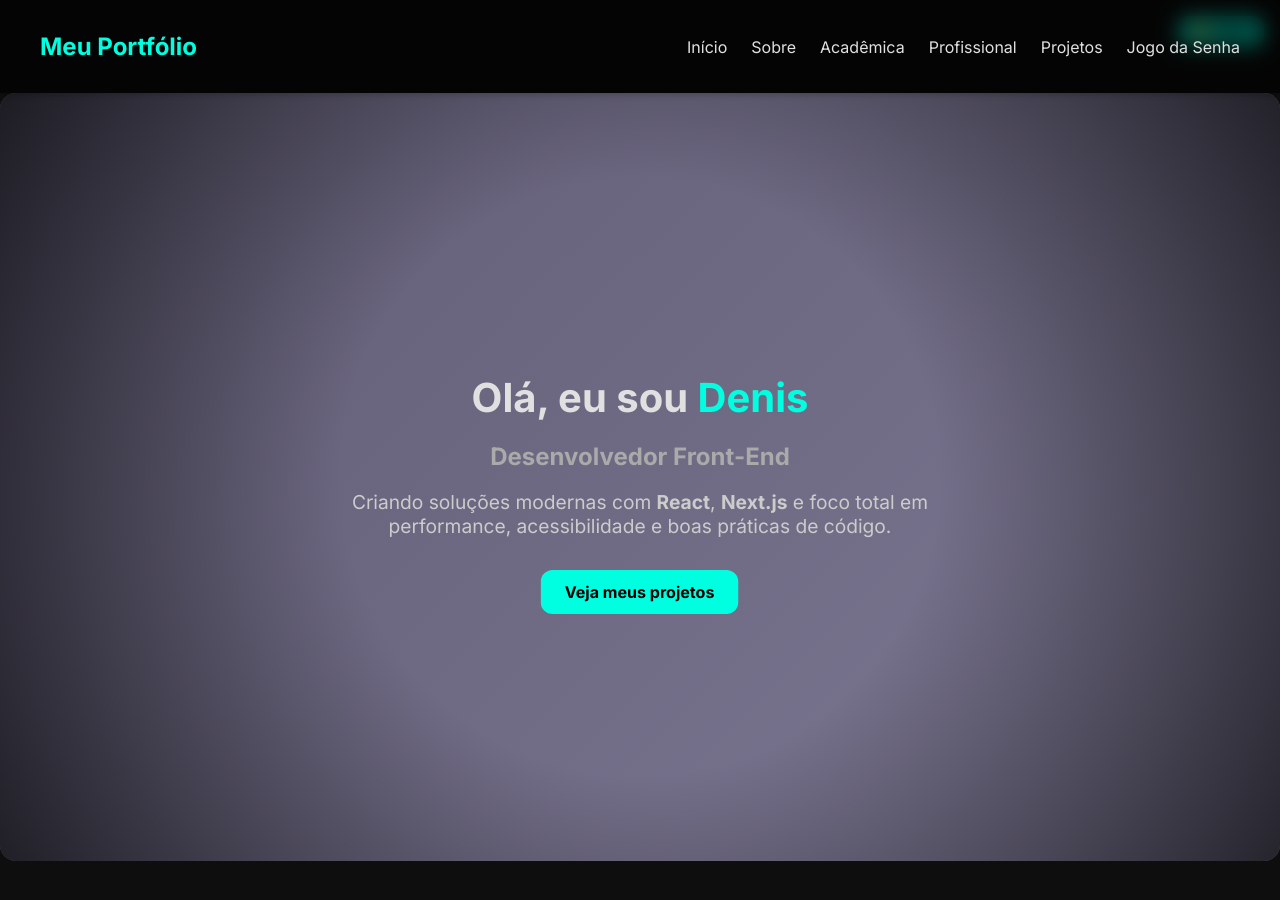
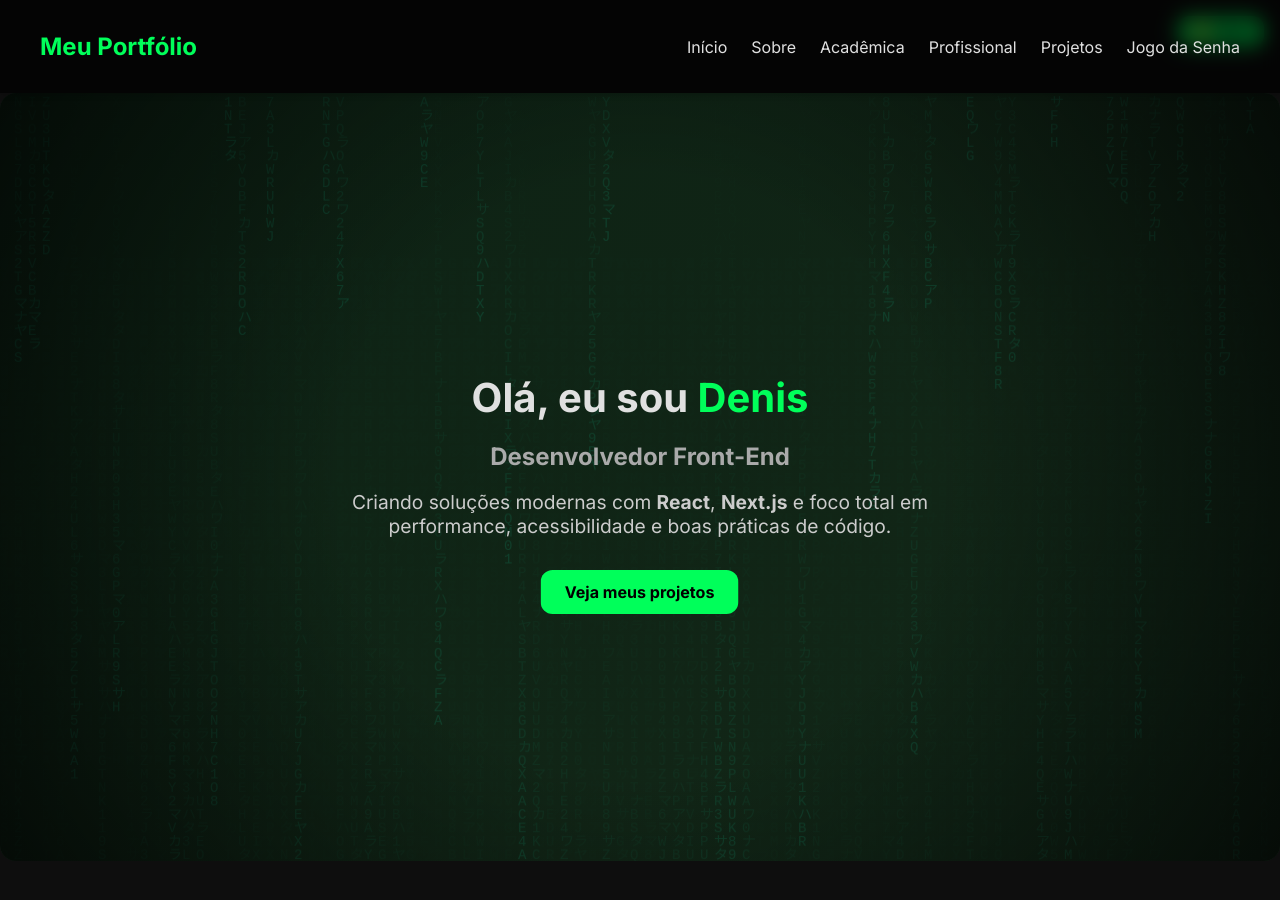
Before and after one commit to DenisMec9/portfolio-nextjs, a Next.js app: page / in a window 1280 px wide. Shown: the top 900 px of the page. Built offline with nearby package versions, Linux system fonts and the light colour scheme.

Commit message:
mundanças de cor

```diff
--- a/pages/index.js
+++ b/pages/index.js
@@ -15,6 +15,9 @@ export default function Home() {
   return (
     <main className="home-layout">
       <section className="hero-section">
+        {/* MATRIX BACKGROUND ANIMADO */}
+        <MatrixBackground />
+
         <motion.div
           className="hero-content"
           initial="hidden"
@@ -24,7 +27,10 @@ export default function Home() {
         >
           <h1>Olá, eu sou <span>Denis</span></h1>
           <h2>Desenvolvedor Front-End</h2>
-          <p>Criando soluções modernas com <strong>React</strong>, <strong>Next.js</strong> e foco total em performance, acessibilidade e boas práticas de código.</p>
+          <p>
+            Criando soluções modernas com <strong>React</strong>, <strong>Next.js</strong> e foco total em performance,
+            acessibilidade e boas práticas de código.
+          </p>
           <a href="/projetos" className="btn-destaque">Veja meus projetos</a>
         </motion.div>
       </section>
--- a/styles/globals.css
+++ b/styles/globals.css
@@ -39,7 +39,7 @@ body.dark {
 .logo {
   font-size: 1.5rem;
   font-weight: bold;
-  color: #00ffe1;
+  color: #00ff5a;
 }
 
 .nav-links {
@@ -63,7 +63,7 @@ body.dark {
   display: block;
   width: 0;
   height: 2px;
-  background: #00ffe1;
+  background: #00ff5a;
   transition: width 0.3s ease;
   position: absolute;
   bottom: -4px;
@@ -72,7 +72,7 @@ body.dark {
 
 .nav-links li a:hover,
 .nav-links li a.active {
-  color: #00ffe1;
+  color: #00ff5a;
 }
 
 .nav-links li a:hover::after,
@@ -94,7 +94,7 @@ body.dark {
   padding: 4rem 1rem;
   border-radius: 16px;
   margin-bottom: 3rem;
-  background: linear-gradient(135deg, #1f1c2c, #928dab);
+  background: linear-gradient(135deg, #001d0f, #1a2f1d);
   background-size: 400% 400%;
   animation: gradientMove 10s ease infinite;
 }
@@ -125,7 +125,7 @@ body.dark {
 }
 
 .hero-section h1 span {
-  color: #00ffe1;
+  color: #00ff5a;
 }
 
 .hero-section h2 {
@@ -146,7 +146,7 @@ body.dark {
 .btn-destaque,
 .btn-jogar {
   display: inline-block;
-  background-color: #00ffe1;
+  background-color: #00ff5a;
   color: #000;
   font-weight: bold;
   padding: 0.75rem 1.5rem;
@@ -163,7 +163,7 @@ body.dark {
 
 .btn-destaque:hover,
 .btn-jogar:hover {
-  background: #00bfae;
+  background: #00cc44;
 }
 
 /* ==========================
@@ -178,7 +178,7 @@ body.dark {
 
 .secao h2 {
   font-size: 2rem;
-  color: #00ffe1;
+  color: #00ff5a;
   margin-bottom: 1rem;
 }
 
@@ -202,7 +202,7 @@ body.dark {
   color: #fff;
   padding: 1.5rem;
   border-radius: 1rem;
-  box-shadow: 0 0 12px rgba(0, 255, 255, 0.2);
+  box-shadow: 0 0 12px rgba(0, 255, 90, 0.2);
   transition: transform 0.3s ease, box-shadow 0.3s ease;
   display: flex;
   flex-direction: column;
@@ -211,12 +211,12 @@ body.dark {
 
 .card:hover {
   transform: translateY(-6px);
-  box-shadow: 0 0 20px rgba(0, 255, 255, 0.4);
+  box-shadow: 0 0 20px rgba(0, 255, 90, 0.4);
 }
 
 .card h2 {
   font-size: 1.2rem;
-  color: #00ffe1;
+  color: #00ff5a;
   margin-bottom: 0.5rem;
 }
 
@@ -234,7 +234,7 @@ body.dark {
   top: 1rem;
   right: 1rem;
   z-index: 999;
-  background-color: #00ffe1;
+  background-color: #00ff5a;
   color: #000;
   padding: 0.5rem 1rem;
   border: none;
@@ -245,7 +245,7 @@ body.dark {
 }
 
 .btn-toggle:hover {
-  background-color: #00bfae;
+  background-color: #00cc44;
 }
 
 /* ==========================
```
